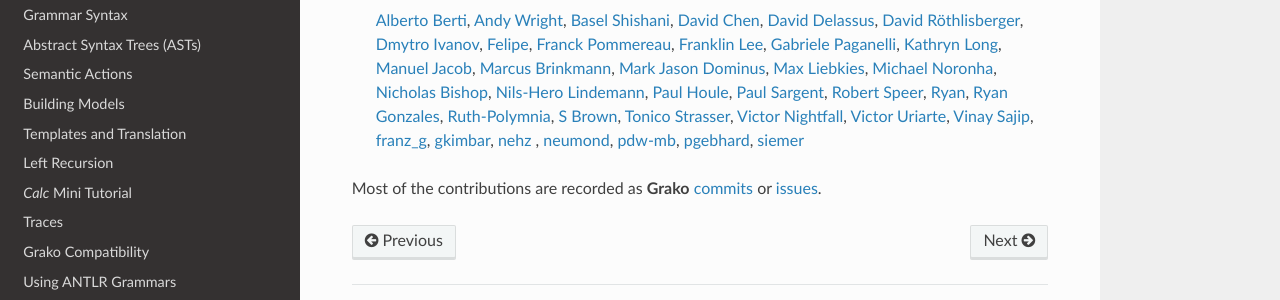
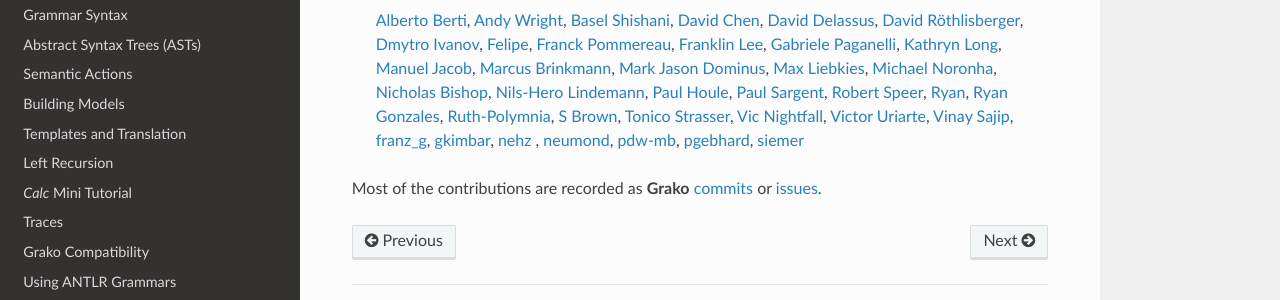
Before and after one commit to neogeny/TatSu, a Sphinx documentation site: the page built from docs/contributors.rst, in a window 1280 px wide. Shown: the part 223-523 px from the top of the page. Built offline with Sphinx 7.4.7 and the Read the Docs theme 2.0.0, drawn with Linux system fonts in a browser that asks for light colours.

Commit message:
Update contributors.rst
It's a pseudonym!

```diff
--- a/docs/contributors.rst
+++ b/docs/contributors.rst
@@ -34,7 +34,7 @@
     `Ruth-Polymnia`_,
     `S Brown`_,
     `Tonico Strasser`_,
-    `Victor Nightfall`_,
+    `Vic Nightfall`_,
     `Victor Uriarte`_,
     `Vinay Sajip`_,
     `franz\_g`_,
@@ -77,7 +77,7 @@
 .. _Ruth-Polymnia: https://github.com/Ruth-Polymnia
 .. _S Brown: https://bitbucket.org/sjbrownBitbucket
 .. _Tonico Strasser: https://bitbucket.org/tonico_strasser
-.. _Victor Nightfall: https://bitbucket.org/Victorious3
+.. _Vic Nightfall: https://github.com/Victorious3
 .. _Victor Uriarte: https://bitbucket.org/vmuriart
 .. _Vinay Sajip: https://bitbucket.org/vinay.sajip
 .. _basel-shishani: https://bitbucket.org/basel-shishani
```
